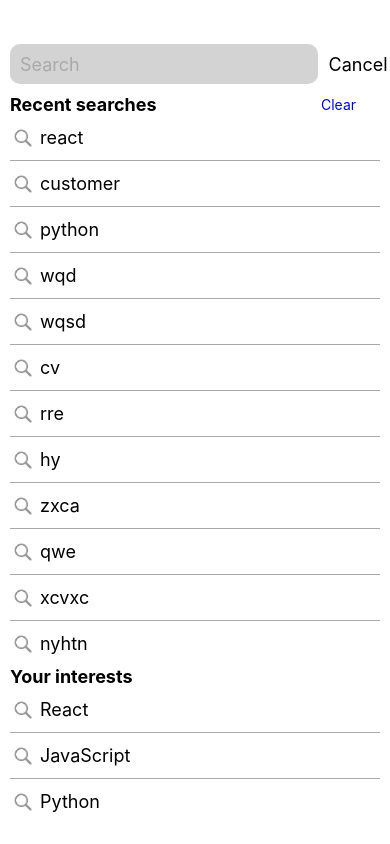
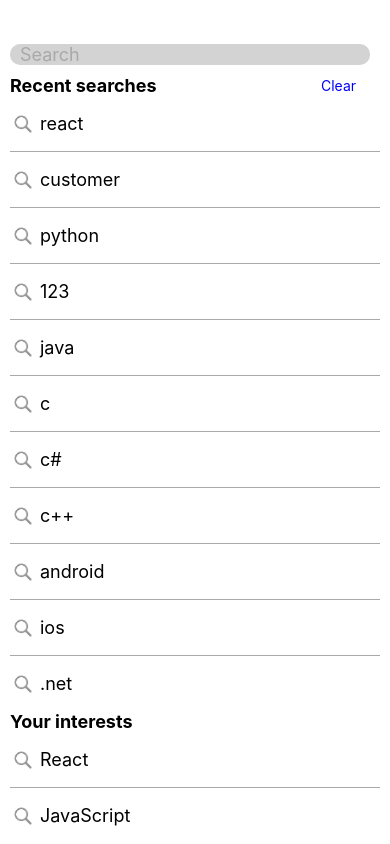
Before and after one commit to HNTNhan/1512366-FinalProject-AdvancedMobileDevelopment, a React Native app: screen / in a window 390 px wide. Built offline with nearby package versions, Linux system fonts and the light colour scheme.

Commit message:
add Search\BeforeSearch,WhileSearch component

```diff
--- a/src/components/Courses/ListCourseItems/list-course-items.js
+++ b/src/components/Courses/ListCourseItems/list-course-items.js
@@ -4,25 +4,7 @@ import SubCourseInfo from "../../Common/sub-course-info";
 
 const ListCourseItems = (props) => {
   return <TouchableOpacity style={styles.item}
-                           onPress={() => {
-                             Alert.alert('info', 'Press on list item',
-                               [
-                                 {
-                                   text: 'Cancel',
-                                   onPress: () => {
-                                     console.log('Cancel')
-                                   }
-                                 },
-                                 {
-                                   text: 'Ok',
-                                   onPress: () => {
-                                     Share.share({
-                                       message:"React native with Hook"
-                                     })
-                                   }
-                                 },
-                               ])
-                           }}
+                           onPress={props.onPress}
   >
     <Image style={styles.image} source={require('../../../../assets/ic_course.png')} />
     <SubCourseInfo item={props.item} />
--- a/src/components/Main/Home/SectionCourses/section-courses.js
+++ b/src/components/Main/Home/SectionCourses/section-courses.js
@@ -89,7 +89,6 @@ const styles = StyleSheet.create({
     padding: 2,
     borderRadius: 10,
     marginRight: 20,
-    textAlign: 'center',
   },
   titleText: {
     fontSize: 18,
--- a/src/components/Main/Home/home.js
+++ b/src/components/Main/Home/home.js
@@ -17,9 +17,4 @@ const Home = (props) => {
   </ScrollView>
 };
 
-const styles = StyleSheet.create({
-  section: {
-
-  }
-})
 export default Home;
--- a/src/components/Main/Search/BeforeSearch/before-search.js
+++ b/src/components/Main/Search/BeforeSearch/before-search.js
@@ -1,7 +1,9 @@
 import React from 'react';
 import {SectionList, StyleSheet, Text, View, Image, TouchableOpacity, ScrollView} from 'react-native';
+import ListKeyItems from "../ListKeyItems/list-key-items";
 
 const BeforeSearch = (props) => {
+
   const keys =[
     {
       title: 'Recent searches',
@@ -20,39 +22,35 @@ const BeforeSearch = (props) => {
         },
         {
           id: 4,
-          key: 'wqd',
+          key: '123',
         },
         {
           id: 5,
-          key: 'wqsd',
+          key: 'java',
         },
         {
           id: 6,
-          key: 'cv',
+          key: 'c',
         },
         {
           id: 7,
-          key: 'rre',
+          key: 'c#',
         },
         {
           id: 8,
-          key: 'hy',
+          key: 'c++',
         },
         {
           id: 9,
-          key: 'zxca',
+          key: 'android',
         },
         {
           id: 10,
-          key: 'qwe',
+          key: 'ios',
         },
         {
           id: 11,
-          key: 'xcvxc',
-        },
-        {
-          id: 12,
-          key: 'nyhtn',
+          key: '.net',
         },
       ]
     },
@@ -81,26 +79,18 @@ const BeforeSearch = (props) => {
     );
   };
 
-  const ListKeyItems = (props) => {
-    return (
-      <TouchableOpacity style={styles.keyContainer}>
-        <Image source={require('../../../../../assets/ic_search.png')} style={styles.image}/>
-        <Text style={styles.keyText}>{props.item.key}</Text>
-      </TouchableOpacity>
-    );
-  }
-
   return <View style={styles.container}>
     <SectionList
       sections={keys}
       renderItem={({item}) => <ListKeyItems item={item}/>}
       renderSectionHeader={({section: {title}}) => <View style={styles.title}>
-        <Text style={styles.titleText}>{title}</Text>
-          {title!== 'Your interests' ? <TouchableOpacity style={styles.button}
-                            onPress={props.onPress}>
-          <Text style={styles.buttonText}> Clear </Text>
-          </TouchableOpacity> : null}
-      </View>}
+          <Text style={styles.titleText}>{title}</Text>
+            {title!== 'Your interests' ? <TouchableOpacity style={styles.button}
+                              onPress={props.onPress}>
+            <Text style={styles.buttonText}> Clear </Text>
+            </TouchableOpacity> : null}
+        </View>
+      }
       ItemSeparatorComponent={renderSeparator}
     />
   </View>
@@ -131,19 +121,6 @@ const styles = StyleSheet.create({
   buttonText: {
     color: 'blue',
   },
-  image: {
-    marginRight: 5,
-    width: 25,
-    height: 25,
-  },
-  keyContainer: {
-    flexDirection: 'row',
-    marginVertical: 10,
-    alignItems: 'center',
-  },
-  keyText: {
-    fontSize: 18,
-  }
 })
 
 export default BeforeSearch;
--- /dev/null
+++ b/src/components/Main/Search/ListKeyItems/list-key-items.js
@@ -0,0 +1,28 @@
+import React from 'react';
+import {Image, Text, TouchableOpacity, View, StyleSheet} from 'react-native';
+
+const ListKeyItems = (props) => {
+  return <View>
+    <TouchableOpacity style={styles.keyContainer} onPress={() => console.log(props.item.key)}>
+      <Image source={require('../../../../../assets/ic_search.png')} style={styles.image}/>
+      <Text style={styles.keyText}>{props.item.key}</Text>
+    </TouchableOpacity>
+  </View>
+};
+
+const styles = StyleSheet.create({
+  keyContainer: {
+    flexDirection: 'row',
+    paddingVertical: 15,
+    alignItems: 'center',
+  },
+  image: {
+    marginRight: 5,
+    width: 25,
+    height: 25,
+  },
+  keyText: {
+    fontSize: 18,
+  },
+})
+export default ListKeyItems;
--- /dev/null
+++ b/src/components/Main/Search/WhileSearch/while-search.js
@@ -0,0 +1,63 @@
+import React from 'react';
+import {FlatList, View, StyleSheet} from 'react-native';
+import ListKeyItems from "../ListKeyItems/list-key-items";
+
+const WhileSearch = (props) => {
+  const keys = [
+    {
+      id: 1,
+      key: 'react'
+    },
+    {
+      id: 2,
+       key: "react.js"
+    }, {
+      id: 3,
+      key: 'redux'
+    }, {
+      id: 4,
+      key: 'ruby'
+    }, {
+      id: 5,
+      key: 'networking'
+    }, {
+      id: 6,
+      key: 'node js'
+    }, {
+      id: 7,
+      key: 'node'
+    }, {
+      id: 8,
+      key: 'cloud'
+    }, {
+      id: 9,
+      key: 'c'
+    }, {
+      id: 10,
+      key: 'c#'
+    }];
+  const filter =  keys.filter(v => v.key.toLowerCase().includes(props.searchKey.toLowerCase()))
+
+  const renderSeparator = () => {
+    return (
+      <View style={styles.separator} />
+    );
+  };
+
+  return <View>
+    <FlatList
+      data={filter}
+      renderItem={({item}) => <ListKeyItems item={item}/>}
+      ItemSeparatorComponent= {renderSeparator}
+    />
+  </View>
+};
+
+const styles = StyleSheet.create({
+  separator: {
+    height: 1,
+    width: "100%",
+    backgroundColor: "darkgray",
+  },
+})
+export default WhileSearch;
--- a/src/components/Main/Search/search.js
+++ b/src/components/Main/Search/search.js
@@ -1,20 +1,42 @@
-import React from 'react';
-import {View, TextInput, TouchableOpacity, StyleSheet, Text} from 'react-native';
+import React, {useState} from 'react';
+import {View, TextInput, TouchableOpacity, StyleSheet, Text, Keyboard } from 'react-native';
 import BeforeSearch from "./BeforeSearch/before-search";
+import WhileSearch from "./WhileSearch/while-search";
 
 const Search = (props) => {
+  const [isDisplayCancel, setDisplayCancel] = useState(false);
+  let [searchKey, setSearchKey] = useState('');
 
   return <View style={styles.container}>
-    <View style={styles.searchContainer}>
-      <TextInput style={styles.searchInput} placeholder='Search' placeholderTextColor='darkgray'/>
-      <TouchableOpacity
-        onPress={() => { console.log('Search')}}
-        title='Search'
-        style={styles.cancelButton}>
-        <Text style={styles.buttonText}>Cancel</Text>
-      </TouchableOpacity>
+      <View style={styles.searchContainer}>
+        <TextInput
+          style={styles.searchInput}
+          placeholder='Search'
+          placeholderTextColor='darkgray'
+          onChangeText={(text) => setSearchKey(text)}
+          value={searchKey}
+          returnKeyType={"search"}
+          onSubmitEditing={(target) => {
+            console.log(target.nativeEvent)
+          }}
+        />
+        { searchKey!=='' ?
+          <TouchableOpacity
+            onPress={() => {
+              setSearchKey('')
+              setDisplayCancel(false)
+            }}
+            title='Cancel'
+            style={styles.cancelButton}>
+            <Text style={styles.buttonText}>Cancel</Text>
+          </TouchableOpacity>
+          : null
+        }
     </View>
-    <BeforeSearch/>
+    {
+      searchKey==='' ?  <BeforeSearch /> : <WhileSearch searchKey={searchKey} />
+    }
+
 
   </View>
 };
@@ -37,7 +59,7 @@ const styles = StyleSheet.create({
   },
   cancelButton: {
     width: 60,
-    height:40,
+    height:30,
     justifyContent: 'center',
 
   },
```
Also changed, not shown: src/components/Main/Search/ResultSearch/AllResultSearch/all-result-search.js (added), 1 other file (tests, documents, lock files or other folders).
